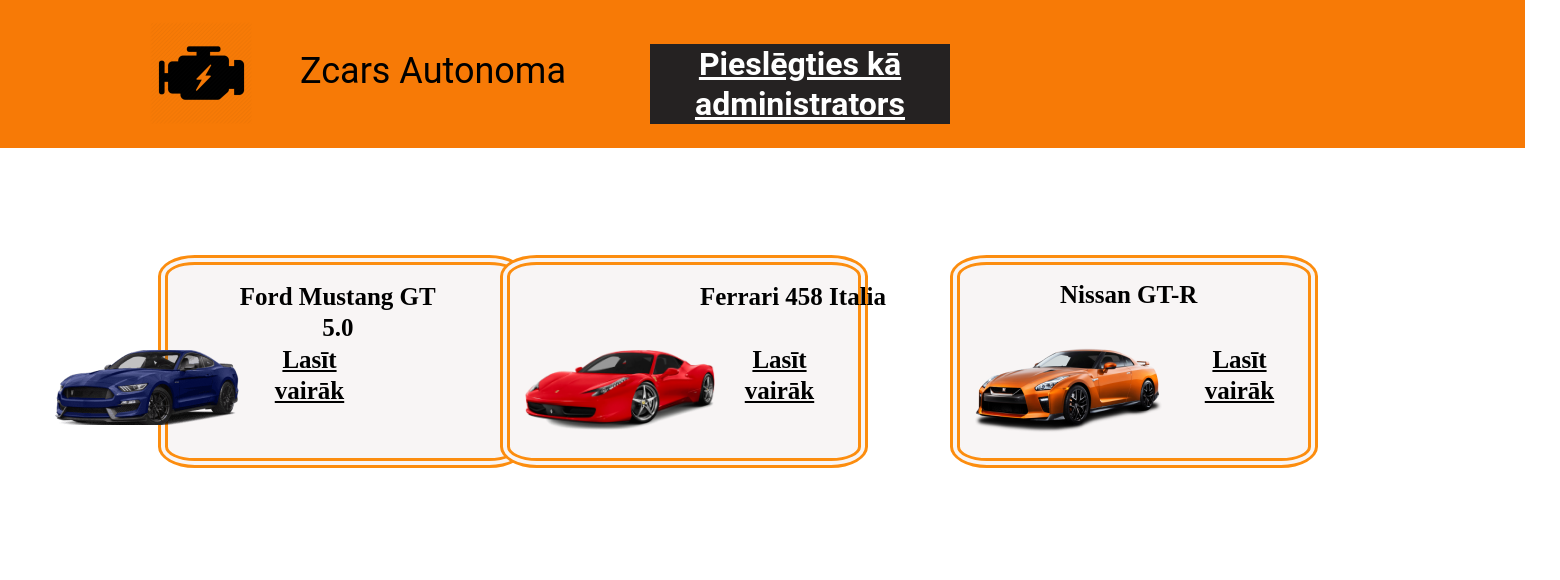
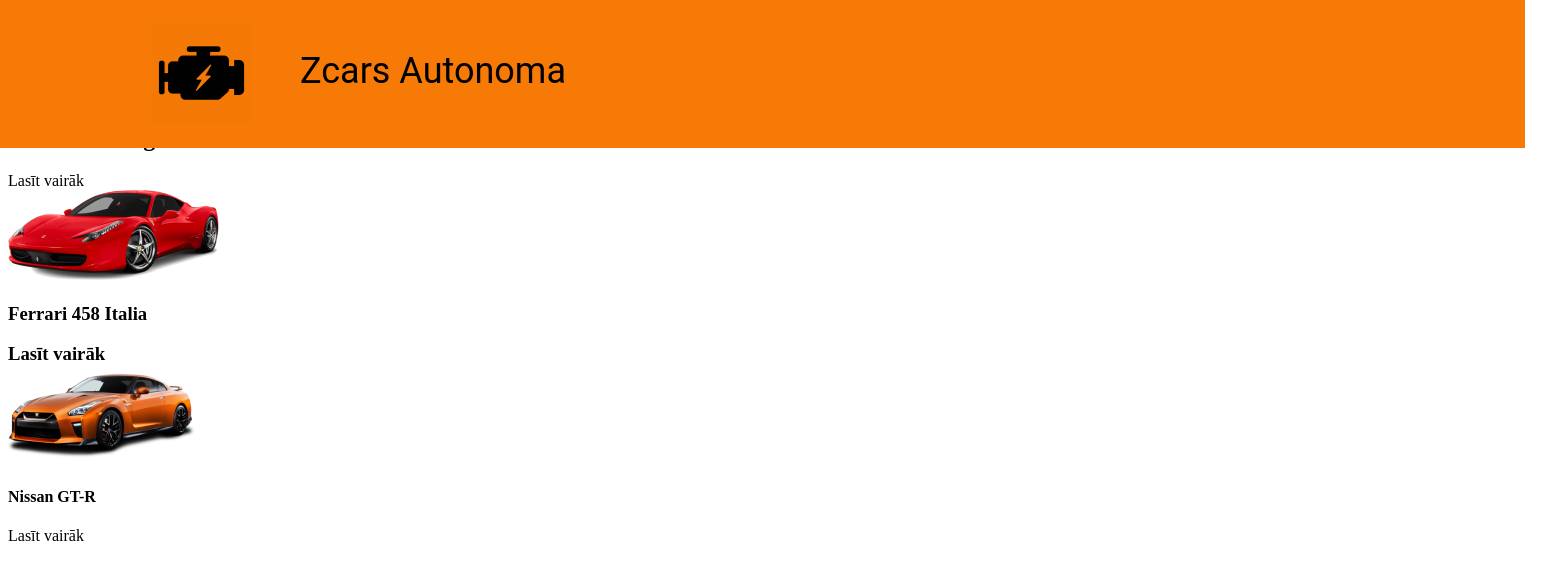
Before and after one commit to Nikplay23/flask_template_Zcars, a Flask app: page /vip in a window 1560 px wide. Shown: the top 580 px of the page. Run offline with Flask 2, Linux system fonts and the light colour scheme.

Commit message:
Izmaiņas

```diff
--- a/main.py
+++ b/main.py
@@ -17,12 +17,16 @@ def parasta_zona():
 def rezervesana():
   return render_template("rezervesana.html")
 
-@app.route('/login')
+@app.route('/log_in')
 def login():
-  return render_template("login.html")
+  return render_template("log_in.html")
 
 @app.route('/vip')
 def vip():
   return render_template("vip.html")
 
+@app.route('/log_in')
+def log_in():
+  return render_template("log_in.html")
+
 app.run(host='0.0.0.0', port=8080)
--- a/static/css/sakums.css
+++ b/static/css/sakums.css
@@ -152,7 +152,7 @@ div .pārredzamība:hover {
 
 #gray_rectangle_2 {
 	position: fixed;
-	top: 150px;
+	top: 141px;
 	width: 103px;
 	height: 100%;
 	background: #645959;
@@ -189,7 +189,7 @@ h2 {
 
 #gray_rectangle_1 {
 	position: fixed;
-	top: 141px;
+	top: 105px;
 	width: 103px;
 	height: 100%;
 	margin-left: 0;
@@ -223,7 +223,7 @@ h2 {
 
 #white_line {
 	width: 100%;
-	height: 20px;
+	height: 10px;
 	background: #F1F1F1;
   z-index: 1;
 }
--- a/static/css/vip.css
+++ b/static/css/vip.css
@@ -1,5 +1,5 @@
 #orange_rectangle_5{
-  position: absolute;
+    position: absolute;
 	width: 1525px;
 	height: 148px;
 	left: 0px;
@@ -8,7 +8,7 @@
 }
 
 h1{
-  position: absolute;
+    position: absolute;
 	width: 496px;
 	height: 51px;
 	left: 300px;
@@ -23,226 +23,10 @@ h1{
 }
 
 #photo_logo{
-  position: absolute;
+    position: absolute;
 	width: 102px;
 	height: 102px;
 	left: 150px;
 	top: 22px;
 	cursor: pointer;
 }
-
-#peslēgšanateksts {
-	position: absolute;
-	width: 300px;
-	height: 80px;
-	left: 650px;
-	top: 44px;
-	background: #252222;
-	border-radius: 0px;
-}
-
-#tekstspies {
-	position: absolute;
-	width: 300px;
-	height: 80px;
-	left: 650px;
-	top: 44px;
-	font-family: Roboto;
-	font-style: normal;
-	font-weight: bold;
-	font-size: 32px;
-	line-height: 40px;
-	display: flex;
-	align-items: center;
-	text-align: center;
-	color: #FFFFFF;
-}
-
-#car_card {
-  top: 255px;
-	margin-left: 150px;
-	width: 348px;
-	height: 193px;
-	position: fixed;
-	background: #f8f5f5;
-	border: 10px double rgb(252, 141, 15);
-	border-radius: 10%;
-}
-
-#Ford {
-	position: fixed;
-	width: 184px;
-	height: 75px;
-	top: 350px;
-	left: 55px;
-}
-
-h2{
-
-	position: absolute;
-	width: 215.54px;
-	height: 22px;
-	left: 230px;
-	top: 280px;
-
-	font-family: Merriweather;
-	font-style: normal;
-	font-weight: bold;
-	font-size: 25px;
-	line-height: 31px;
-	display: flex;
-	align-items: center;
-	text-align: center;
-
-}
-
-a{
-
-	position: fixed;
-	width: 79px;
-	height: 62px;
-	left: 270px;
-	top: 344px;
-
-	font-family: Merriweather;
-	font-style: normal;
-	font-weight: bold;
-	font-size: 25px;
-	line-height: 31px;
-	display: flex;
-	align-items: center;
-	text-align: center;
-	text-decoration-line: underline;
-
-}
-
-
-#card_2 {
-
-	width: 348px;
-	height: 193px;
-  left:500px;
-	top: 255px;
-	position: fixed;
-	background: #f8f5f5;
-	border: 10px double rgb(252, 141, 15);
-	border-radius: 10%;
-
-}
-
-
-#Ferrari {
-
-	position: fixed;
-	width: 190px;
-	height: 80px;
-	left: 525px;
-	top: 350px;
-
-}
-
-
-h3{
-
-	position: absolute;
-	width: 215px;
-	height: 22px;
-	left: 700px;
-	top: 260px;
-
-	font-family: Merriweather;
-	font-style: normal;
-	font-weight: bold;
-	font-size: 25px;
-	line-height: 31px;
-	display: flex;
-	align-items: center;
-	text-align: center;
-
-}
-
-
-b{
-
-	position: fixed;
-	width: 79px;
-	height: 62px;
-	left: 740px;
-	top: 344px;
-
-	font-family: Merriweather;
-	font-style: normal;
-	font-weight: bold;
-	font-size: 25px;
-	line-height: 31px;
-	display: flex;
-	align-items: center;
-	text-align: center;
-	text-decoration-line: underline;
-
-}
-
-
-#card_3 {
-
-	width: 348px;
-	height: 193px;
-	left: 950px;
-	top: 255px;
-	position: fixed;
-	background: #f8f5f5;
-	border: 10px double rgb(252, 141, 15);
-	border-radius: 10%;
-
-}
-
-#Nissan {
-
-	position: fixed;
-	width: 187px;
-	height: 96px;
-	left: 975px;
-	top: 340px;
-
-}
-
-
-h4{
-
-	position: fixed;
-	width: 215px;
-	height: 22px;
-	left: 1060px;
-	top: 250px;
-
-	font-family: Merriweather;
-	font-style: normal;
-	font-weight: bold;
-	font-size: 25px;
-	line-height: 31px;
-	display: flex;
-	align-items: center;
-	text-align: center;
-
-}
-
-
-text{
-
-	position: fixed;
-	width: 79px;
-	height: 62px;
-	left: 1200px;
-	top: 344px;
-
-	font-family: Merriweather;
-	font-style: normal;
-	font-weight: bold;
-	font-size: 25px;
-	line-height: 31px;
-	display: flex;
-	align-items: center;
-	text-align: center;
-	text-decoration-line: underline;
-
-}
--- /dev/null
+++ b/static/js/log_in.js
@@ -0,0 +1,3 @@
+document.getElementById("myButton").onclick = function () {
+  location.href = "https://flasktemplatervt.dp1nperesunko.repl.co";
+};
--- a/templates/parasta_zona.html
+++ b/templates/parasta_zona.html
@@ -4,7 +4,7 @@
     <meta charset="UTF-8">
     <meta http-equiv="X-UA-Compatible" content="IE=edge">
     <meta name="viewport" content="width=device-width, initial-scale=1.0">
-    <link rel="stylesheet" href="static/css/parasta_zona.html">
+    <link rel="stylesheet" href="static/css/parasta_zona.css">
     <title>ZCars.lv</title>
 </head>
 
```
Also changed, not shown: static/css/login.css (+60 -28 lines), templates/log_in.html (added, +25 -0 lines), templates/login.html (deleted, +0 -23 lines), 1 other file.
